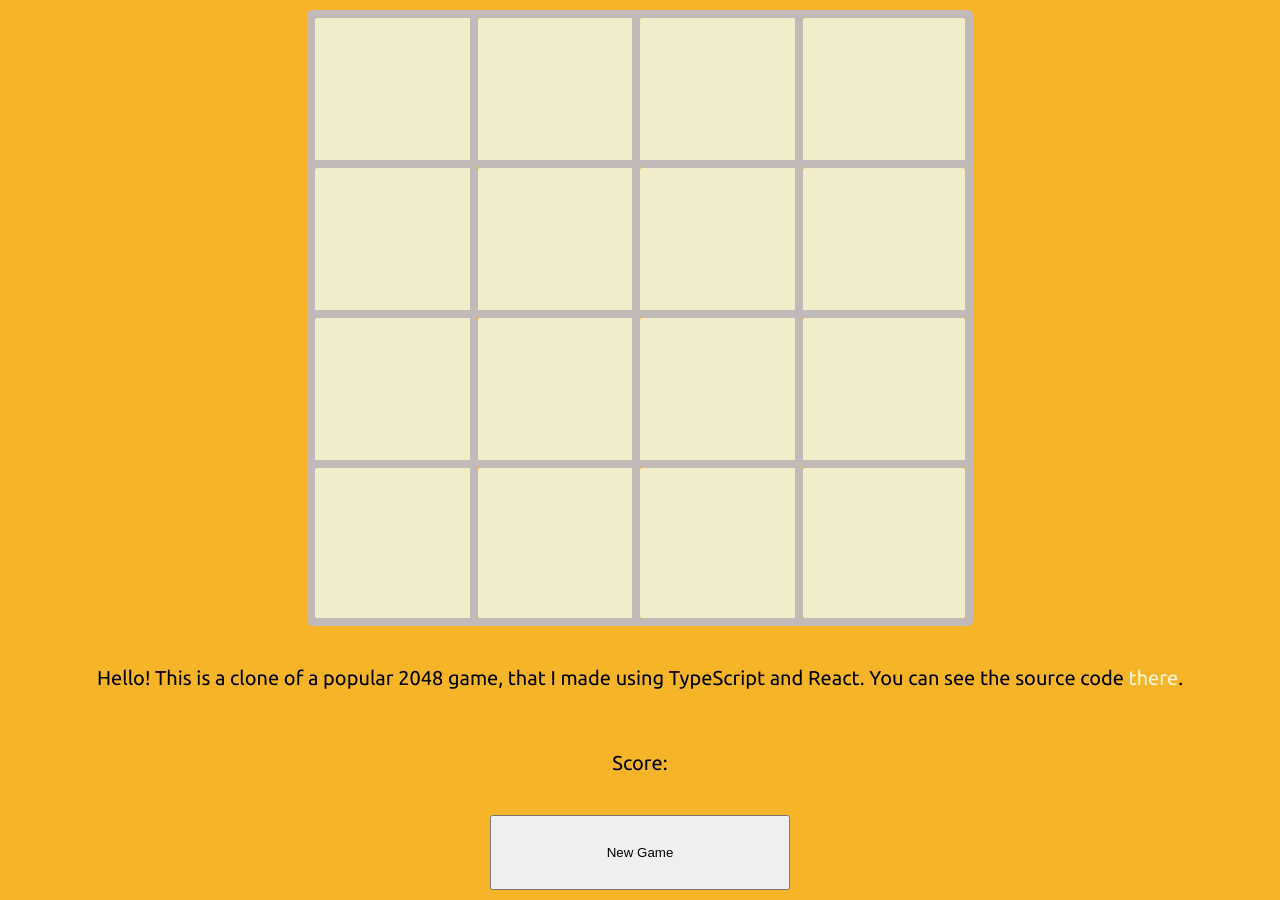
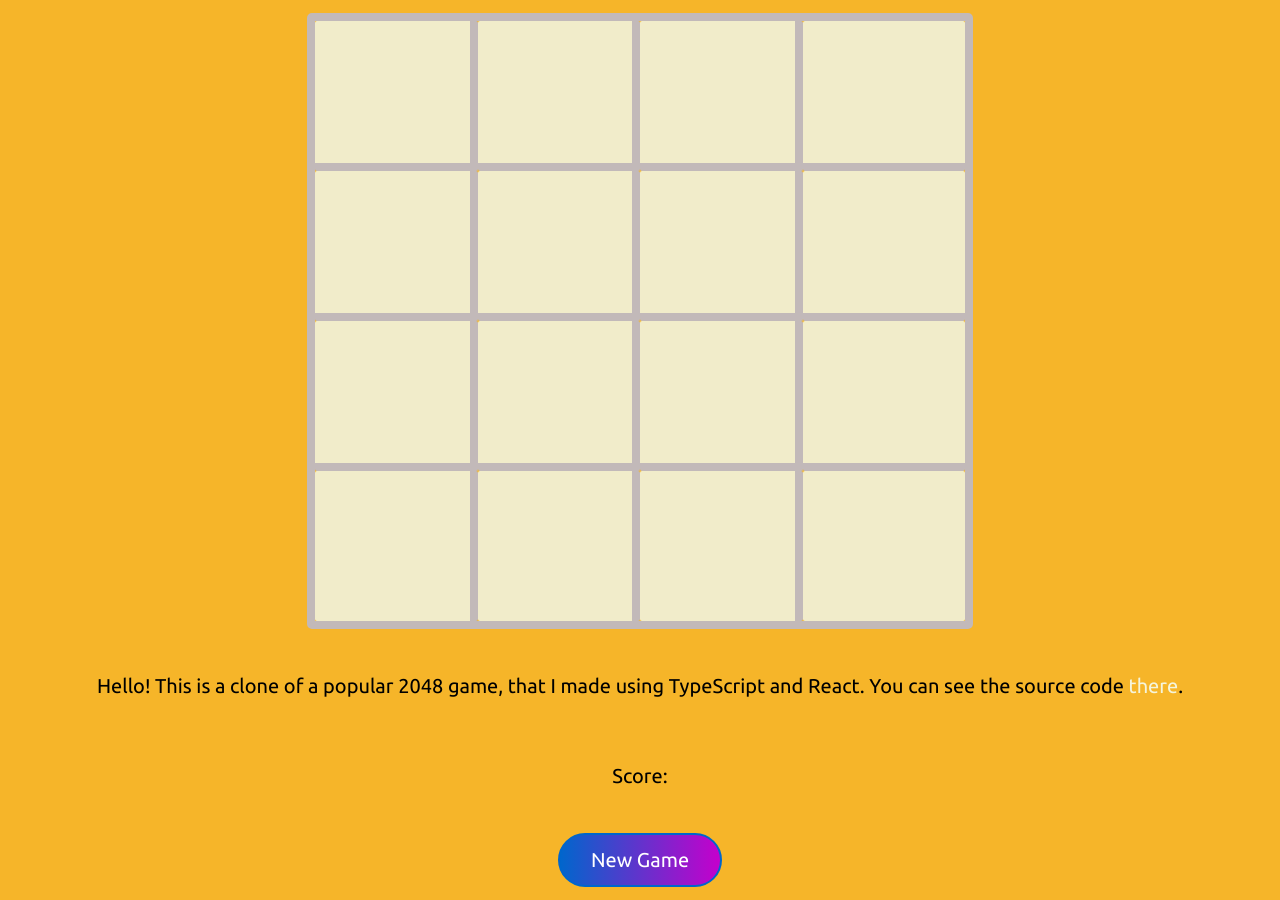
Before and after one commit to Alzamer/2048, a React (Vite) app: page / in a window 1280 px wide. Built offline with nearby package versions, Linux system fonts and the light colour scheme; the HTML template or start-up script is replaced by a standard one.

Commit message:
Added button style

```diff
--- a/src/Description/index.tsx
+++ b/src/Description/index.tsx
@@ -9,7 +9,7 @@ function Description() {
       </p>
       </div>
       <p className={styles.text}>Score: </p>
-      <button>New Game</button>
+      <div className={styles.button}>New Game</div>
     </>
 )}
 
--- a/src/Description/style.module.css
+++ b/src/Description/style.module.css
@@ -8,9 +8,21 @@
     width: 90%;
 }
 
-button{
-    width: 300px;
-    height: 75px;
+.button{
+    width: 100px;
+    height: 30px;
+    font-weight: 300;
+    font-size: 20px;
+    color: #fff;
+    background: linear-gradient(90deg, #0066CC 0%, #c500cc 100%);
+    padding: 10px 30px;
+    border: solid #0066cc 2px;
+    border-radius: 50px;
+    display: flex;
+    flex-direction: row;
+    align-items: center;
+    justify-content: center;
+    cursor: pointer;
 }
 
 .link{
```
